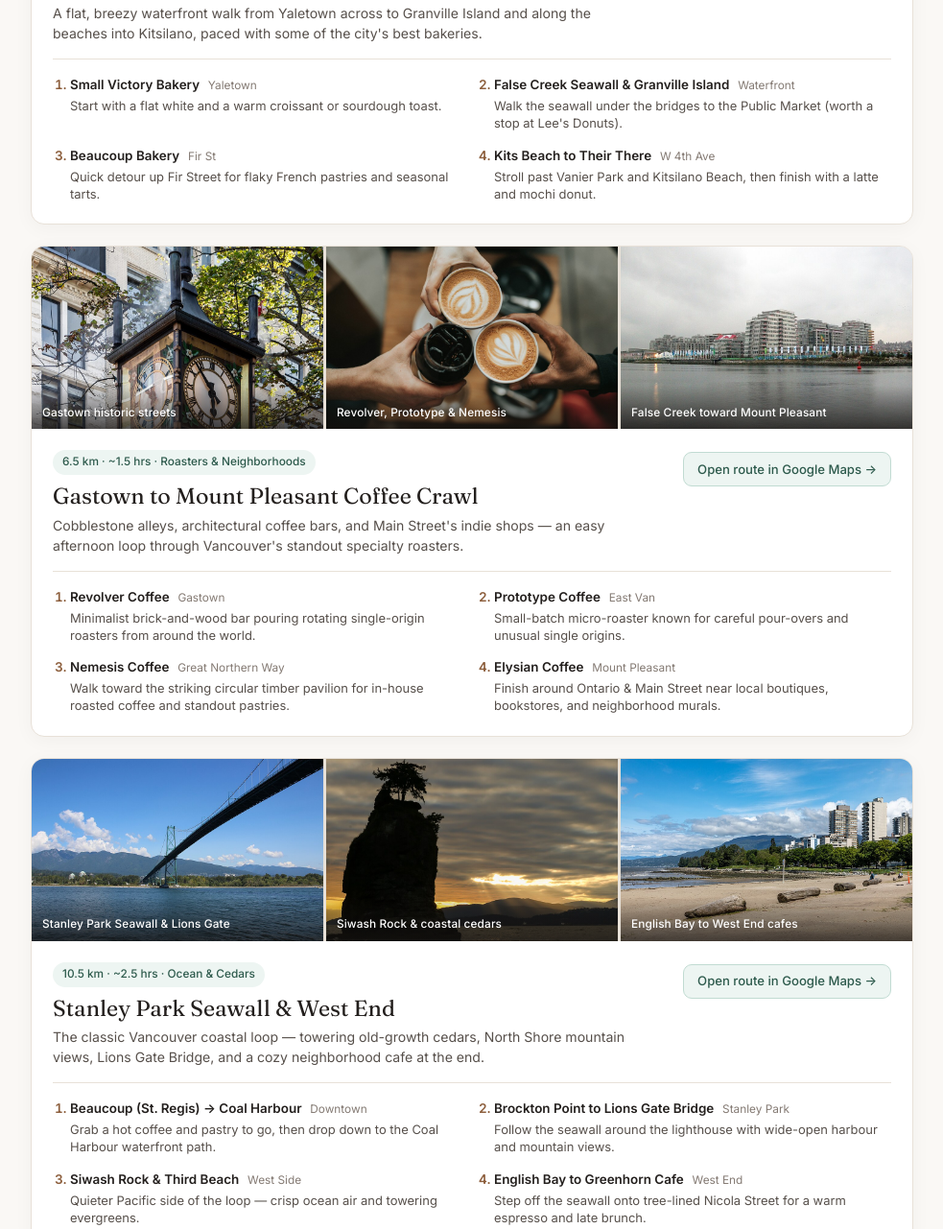
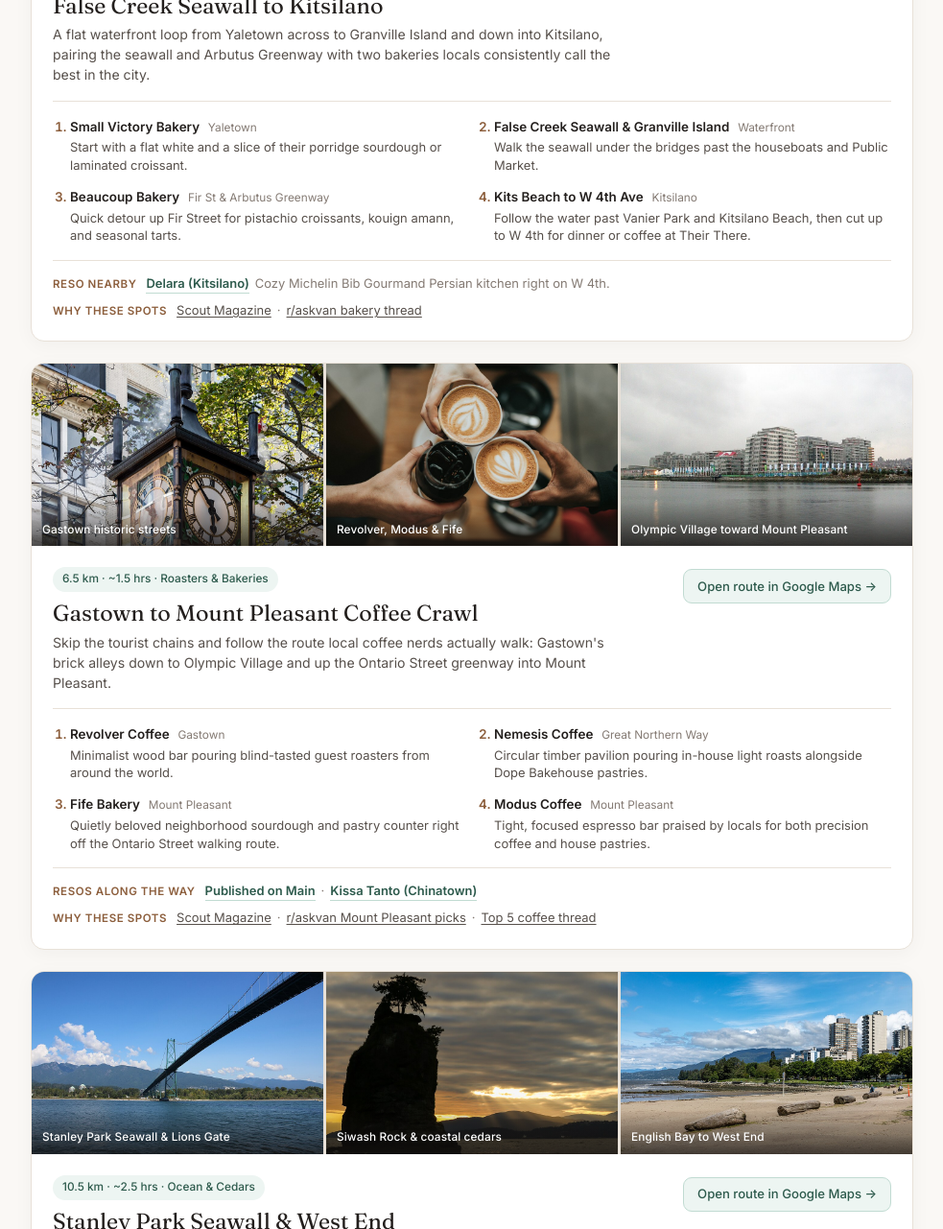
Before and after one commit to nikolamilijevic1/tinas-vancouver-trip, a plain HTML site: page static/index.html in a window 1280 px wide. Shown: the part 998-2279 px from the top of the page at 96% size, without its empty margins (148-1131 px from the left). Drawn offline with Linux system fonts and the light colour scheme; no server answers.

Commit message:
Add local forum/Scout citations, restaurant reservations, and remove all em dashes

```diff
--- a/static/index.html
+++ b/static/index.html
@@ -179,7 +179,7 @@
         <p class="walks-eyebrow">WHILE YOU'RE IN VANCOUVER</p>
         <h2>Three coffee &amp; food walks</h2>
         <p class="walks-sub">
-          Scenic 6 to 11 km routes with specialty coffee, warm bakeries, and waterfront or neighborhood views along the way.
+          Scenic 6 to 11 km routes built from local Vancouver food threads and independent guides, with specialty coffee, bakeries, and a reservation option at the end of each walk.
         </p>
       </div>
 
@@ -189,7 +189,7 @@
           <div class="walk-gallery">
             <figure class="walk-photo">
               <img src="/static/images/walk1_pastry.jpg" alt="Croissant and latte" loading="lazy" />
-              <figcaption>Small Victory &amp; Beaucoup pastries</figcaption>
+              <figcaption>Beaucoup &amp; Small Victory pastries</figcaption>
             </figure>
             <figure class="walk-photo">
               <img src="/static/images/walk1_granville.jpg" alt="Granville Island Public Market waterfront" loading="lazy" />
@@ -207,11 +207,11 @@
                 <span class="walk-meta">8.5 km &middot; ~2 hrs &middot; Waterfront &amp; Pastries</span>
                 <h3>False Creek Seawall to Kitsilano</h3>
                 <p class="walk-desc">
-                  A flat, breezy waterfront walk from Yaletown across to Granville Island and along the beaches into Kitsilano, paced with some of the city's best bakeries.
+                  A flat waterfront loop from Yaletown across to Granville Island and down into Kitsilano, pairing the seawall and Arbutus Greenway with two bakeries locals consistently call the best in the city.
                 </p>
               </div>
               <a class="walk-map-btn" target="_blank" rel="noopener"
-                 href="https://www.google.com/maps/dir/?api=1&origin=Small+Victory+Bakery,+1088+Homer+St,+Vancouver,+BC&waypoints=Granville+Island+Public+Market,+Vancouver,+BC|Beaucoup+Bakery,+2150+Fir+St,+Vancouver,+BC|Kitsilano+Beach,+Vancouver,+BC&destination=Their+There,+2042+W+4th+Ave,+Vancouver,+BC&travelmode=walking">
+                 href="https://www.google.com/maps/dir/?api=1&origin=Small+Victory+Bakery,+1088+Homer+St,+Vancouver,+BC&waypoints=Granville+Island+Public+Market,+Vancouver,+BC|Beaucoup+Bakery,+2150+Fir+St,+Vancouver,+BC|Kitsilano+Beach,+Vancouver,+BC&destination=Delara+Restaurant,+2272+W+4th+Ave,+Vancouver,+BC&travelmode=walking">
                 Open route in Google Maps &rarr;
               </a>
             </div>
@@ -219,21 +219,35 @@
             <ol class="walk-stops">
               <li>
                 <strong>Small Victory Bakery</strong> <span>Yaletown</span>
-                <p>Start with a flat white and a warm croissant or sourdough toast.</p>
+                <p>Start with a flat white and a slice of their porridge sourdough or laminated croissant.</p>
               </li>
               <li>
                 <strong>False Creek Seawall &amp; Granville Island</strong> <span>Waterfront</span>
-                <p>Walk the seawall under the bridges to the Public Market (worth a stop at Lee's Donuts).</p>
+                <p>Walk the seawall under the bridges past the houseboats and Public Market.</p>
               </li>
               <li>
-                <strong>Beaucoup Bakery</strong> <span>Fir St</span>
-                <p>Quick detour up Fir Street for flaky French pastries and seasonal tarts.</p>
+                <strong>Beaucoup Bakery</strong> <span>Fir St &amp; Arbutus Greenway</span>
+                <p>Quick detour up Fir Street for pistachio croissants, kouign amann, and seasonal tarts.</p>
               </li>
               <li>
-                <strong>Kits Beach to Their There</strong> <span>W 4th Ave</span>
-                <p>Stroll past Vanier Park and Kitsilano Beach, then finish with a latte and mochi donut.</p>
+                <strong>Kits Beach to W 4th Ave</strong> <span>Kitsilano</span>
+                <p>Follow the water past Vanier Park and Kitsilano Beach, then cut up to W 4th for dinner or coffee at Their There.</p>
               </li>
             </ol>
+
+            <div class="walk-footer">
+              <div class="walk-reso">
+                <span class="walk-foot-label">Reso nearby</span>
+                <a href="https://www.delararestaurant.ca/reservations" target="_blank" rel="noopener">Delara (Kitsilano)</a>
+                <span class="walk-foot-note">Cozy Michelin Bib Gourmand Persian kitchen right on W 4th.</span>
+              </div>
+              <div class="walk-sources">
+                <span class="walk-foot-label">Why these spots</span>
+                <a href="https://scoutmagazine.ca/places/beaucoup-bakery-cafe/" target="_blank" rel="noopener">Scout Magazine</a>
+                <span class="dot-sep">&middot;</span>
+                <a href="https://www.reddit.com/r/askvan/comments/1jjlhxm/coffee_shop_with_the_best_baked_goods/" target="_blank" rel="noopener">r/askvan bakery thread</a>
+              </div>
+            </div>
           </div>
         </article>
 
@@ -246,25 +260,25 @@
             </figure>
             <figure class="walk-photo">
               <img src="/static/images/walk2_coffee.jpg" alt="Specialty coffee bar" loading="lazy" />
-              <figcaption>Revolver, Prototype &amp; Nemesis</figcaption>
+              <figcaption>Revolver, Modus &amp; Fife</figcaption>
             </figure>
             <figure class="walk-photo">
               <img src="/static/images/walk2_falsecreek.jpg" alt="Olympic Village and False Creek Vancouver" loading="lazy" />
-              <figcaption>False Creek toward Mount Pleasant</figcaption>
+              <figcaption>Olympic Village toward Mount Pleasant</figcaption>
             </figure>
           </div>
 
           <div class="walk-body">
             <div class="walk-head-row">
               <div>
-                <span class="walk-meta">6.5 km &middot; ~1.5 hrs &middot; Roasters &amp; Neighborhoods</span>
+                <span class="walk-meta">6.5 km &middot; ~1.5 hrs &middot; Roasters &amp; Bakeries</span>
                 <h3>Gastown to Mount Pleasant Coffee Crawl</h3>
                 <p class="walk-desc">
-                  Cobblestone alleys, architectural coffee bars, and Main Street's indie shops — an easy afternoon loop through Vancouver's standout specialty roasters.
+                  Skip the tourist chains and follow the route local coffee nerds actually walk: Gastown's brick alleys down to Olympic Village and up the Ontario Street greenway into Mount Pleasant.
                 </p>
               </div>
               <a class="walk-map-btn" target="_blank" rel="noopener"
-                 href="https://www.google.com/maps/dir/?api=1&origin=Revolver,+325+Cambie+St,+Vancouver,+BC&waypoints=Prototype+Coffee,+883+E+Hastings+St,+Vancouver,+BC|Nemesis+Coffee+GNW,+555+Great+Northern+Way,+Vancouver,+BC&destination=Elysian+Coffee,+2301+Ontario+St,+Vancouver,+BC&travelmode=walking">
+                 href="https://www.google.com/maps/dir/?api=1&origin=Revolver,+325+Cambie+St,+Vancouver,+BC&waypoints=Kissa+Tanto,+263+E+Pender+St,+Vancouver,+BC|Fife+Bakery,+64+E+3rd+Ave,+Vancouver,+BC|Modus+Coffee,+112+W+Broadway,+Vancouver,+BC&destination=Published+on+Main,+3593+Main+St,+Vancouver,+BC&travelmode=walking">
                 Open route in Google Maps &rarr;
               </a>
             </div>
@@ -272,21 +286,38 @@
             <ol class="walk-stops">
               <li>
                 <strong>Revolver Coffee</strong> <span>Gastown</span>
-                <p>Minimalist brick-and-wood bar pouring rotating single-origin roasters from around the world.</p>
-              </li>
-              <li>
-                <strong>Prototype Coffee</strong> <span>East Van</span>
-                <p>Small-batch micro-roaster known for careful pour-overs and unusual single origins.</p>
+                <p>Minimalist wood bar pouring blind-tasted guest roasters from around the world.</p>
               </li>
               <li>
                 <strong>Nemesis Coffee</strong> <span>Great Northern Way</span>
-                <p>Walk toward the striking circular timber pavilion for in-house roasted coffee and standout pastries.</p>
+                <p>Circular timber pavilion pouring in-house light roasts alongside Dope Bakehouse pastries.</p>
               </li>
               <li>
-                <strong>Elysian Coffee</strong> <span>Mount Pleasant</span>
-                <p>Finish around Ontario &amp; Main Street near local boutiques, bookstores, and neighborhood murals.</p>
+                <strong>Fife Bakery</strong> <span>Mount Pleasant</span>
+                <p>Quietly beloved neighborhood sourdough and pastry counter right off the Ontario Street walking route.</p>
+              </li>
+              <li>
+                <strong>Modus Coffee</strong> <span>Mount Pleasant</span>
+                <p>Tight, focused espresso bar praised by locals for both precision coffee and house pastries.</p>
               </li>
             </ol>
+
+            <div class="walk-footer">
+              <div class="walk-reso">
+                <span class="walk-foot-label">Resos along the way</span>
+                <a href="https://publishedonmain.com/reservations/" target="_blank" rel="noopener">Published on Main</a>
+                <span class="dot-sep">&middot;</span>
+                <a href="https://www.exploretock.com/kissatanto" target="_blank" rel="noopener">Kissa Tanto (Chinatown)</a>
+              </div>
+              <div class="walk-sources">
+                <span class="walk-foot-label">Why these spots</span>
+                <a href="https://scoutmagazine.ca/places/revolver-coffee/" target="_blank" rel="noopener">Scout Magazine</a>
+                <span class="dot-sep">&middot;</span>
+                <a href="https://www.reddit.com/r/askvan/comments/1syam4k/what_good_great_vancouver_bakeries_should_i/" target="_blank" rel="noopener">r/askvan Mount Pleasant picks</a>
+                <span class="dot-sep">&middot;</span>
+                <a href="https://www.reddit.com/r/askvan/comments/1iu3e5c/tell_me_your_top_5_coffee_spots_in_2025/" target="_blank" rel="noopener">Top 5 coffee thread</a>
+              </div>
+            </div>
           </div>
         </article>
 
@@ -303,7 +334,7 @@
             </figure>
             <figure class="walk-photo">
               <img src="/static/images/walk3_englishbay.jpg" alt="English Bay Beach in Vancouver" loading="lazy" />
-              <figcaption>English Bay to West End cafes</figcaption>
+              <figcaption>English Bay to West End</figcaption>
             </figure>
           </div>
 
@@ -313,18 +344,18 @@
                 <span class="walk-meta">10.5 km &middot; ~2.5 hrs &middot; Ocean &amp; Cedars</span>
                 <h3>Stanley Park Seawall &amp; West End</h3>
                 <p class="walk-desc">
-                  The classic Vancouver coastal loop — towering old-growth cedars, North Shore mountain views, Lions Gate Bridge, and a cozy neighborhood cafe at the end.
+                  The classic coastal loop under old-growth cedars with North Shore mountain views and Lions Gate Bridge, ending on quiet tree-lined West End streets for warm espresso or handmade pasta.
                 </p>
               </div>
               <a class="walk-map-btn" target="_blank" rel="noopener"
-                 href="https://www.google.com/maps/dir/?api=1&origin=Coal+Harbour+Seawall,+Vancouver,+BC&waypoints=Brockton+Point+Lighthouse,+Vancouver,+BC|Siwash+Rock,+Vancouver,+BC|Third+Beach,+Vancouver,+BC|English+Bay+Beach,+Vancouver,+BC&destination=Greenhorn+Cafe,+994+Nicola+St,+Vancouver,+BC&travelmode=walking">
+                 href="https://www.google.com/maps/dir/?api=1&origin=Coal+Harbour+Seawall,+Vancouver,+BC&waypoints=Brockton+Point+Lighthouse,+Vancouver,+BC|Siwash+Rock,+Vancouver,+BC|Third+Beach,+Vancouver,+BC|English+Bay+Beach,+Vancouver,+BC|Greenhorn+Cafe,+994+Nicola+St,+Vancouver,+BC&destination=Tavola,+1829+Robson+St,+Vancouver,+BC&travelmode=walking">
                 Open route in Google Maps &rarr;
               </a>
             </div>
 
             <ol class="walk-stops">
               <li>
-                <strong>Beaucoup (St. Regis) &rarr; Coal Harbour</strong> <span>Downtown</span>
+                <strong>Beaucoup (St. Regis) to Coal Harbour</strong> <span>Downtown</span>
                 <p>Grab a hot coffee and pastry to go, then drop down to the Coal Harbour waterfront path.</p>
               </li>
               <li>
@@ -333,13 +364,25 @@
               </li>
               <li>
                 <strong>Siwash Rock &amp; Third Beach</strong> <span>West Side</span>
-                <p>Quieter Pacific side of the loop — crisp ocean air and towering evergreens.</p>
+                <p>Quieter Pacific side of the loop with crisp ocean air and towering evergreens.</p>
               </li>
               <li>
                 <strong>English Bay to Greenhorn Cafe</strong> <span>West End</span>
-                <p>Step off the seawall onto tree-lined Nicola Street for a warm espresso and late brunch.</p>
+                <p>Step off the seawall onto Nicola Street for espresso and late brunch at a longtime local favorite.</p>
               </li>
             </ol>
+
+            <div class="walk-footer">
+              <div class="walk-reso">
+                <span class="walk-foot-label">Reso nearby</span>
+                <a href="https://tavolavancouver.com/reservations/" target="_blank" rel="noopener">Tavola (West End)</a>
+                <span class="walk-foot-note">Warm, candlelit handmade pasta spot two blocks from Greenhorn.</span>
+              </div>
+              <div class="walk-sources">
+                <span class="walk-foot-label">Why these spots</span>
+                <a href="https://scoutmagazine.ca/vancouvers-best-breads-mapped/" target="_blank" rel="noopener">Scout Magazine bread map</a>
+              </div>
+            </div>
           </div>
         </article>
       </div>
--- a/static/styles.css
+++ b/static/styles.css
@@ -925,6 +925,63 @@ select:focus {
   line-height: 1.42;
 }
 
+.walk-footer {
+  margin-top: 16px;
+  padding-top: 14px;
+  border-top: 1px solid var(--border);
+  display: flex;
+  flex-direction: column;
+  gap: 8px;
+  font-size: 0.81rem;
+  color: var(--ink-secondary);
+}
+
+.walk-reso,
+.walk-sources {
+  display: flex;
+  align-items: baseline;
+  flex-wrap: wrap;
+  gap: 6px;
+}
+
+.walk-foot-label {
+  font-size: 0.72rem;
+  font-weight: 600;
+  text-transform: uppercase;
+  letter-spacing: 0.05em;
+  color: var(--latte);
+  margin-right: 4px;
+}
+
+.walk-reso a {
+  color: var(--sage);
+  font-weight: 600;
+  text-decoration: none;
+  border-bottom: 1px solid var(--sage-border);
+}
+
+.walk-reso a:hover {
+  border-bottom-color: var(--sage);
+}
+
+.walk-sources a {
+  color: var(--ink-secondary);
+  text-decoration: underline;
+  text-underline-offset: 2px;
+}
+
+.walk-sources a:hover {
+  color: var(--ink);
+}
+
+.walk-foot-note {
+  color: var(--ink-muted);
+}
+
+.dot-sep {
+  color: var(--ink-muted);
+}
+
 .footer {
   margin-top: 40px;
   padding-top: 16px;
```
Also changed, not shown: 2 other files.
